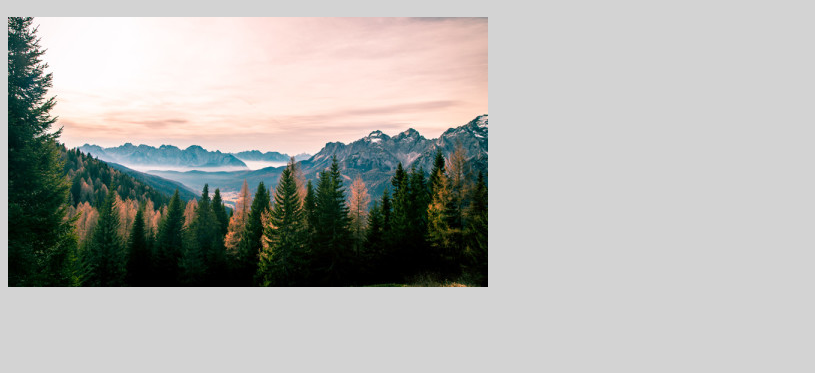
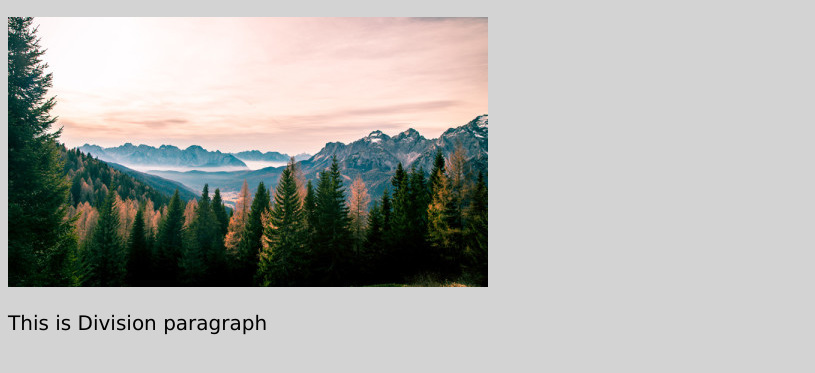
Before and after one commit to Sadman600/programming-hero-project, a plain HTML site: page index.html in a window 1280 px wide. Shown: the part 107-480 px from the top of the page, without its empty margins (0-815 px from the left). Drawn offline with Linux system fonts and the light colour scheme.

Commit message:
add new div  element in index.html

```diff
--- a/index.html
+++ b/index.html
@@ -9,5 +9,8 @@
 <h1>This is a Heading</h1>
 <p>This is a paragraph.</p>
 <img src="images/nature2.jpg" alt="natural pic">
+<div>
+    <p>This is Division paragraph</p>
+</div>
 </body>
 </html>
```
